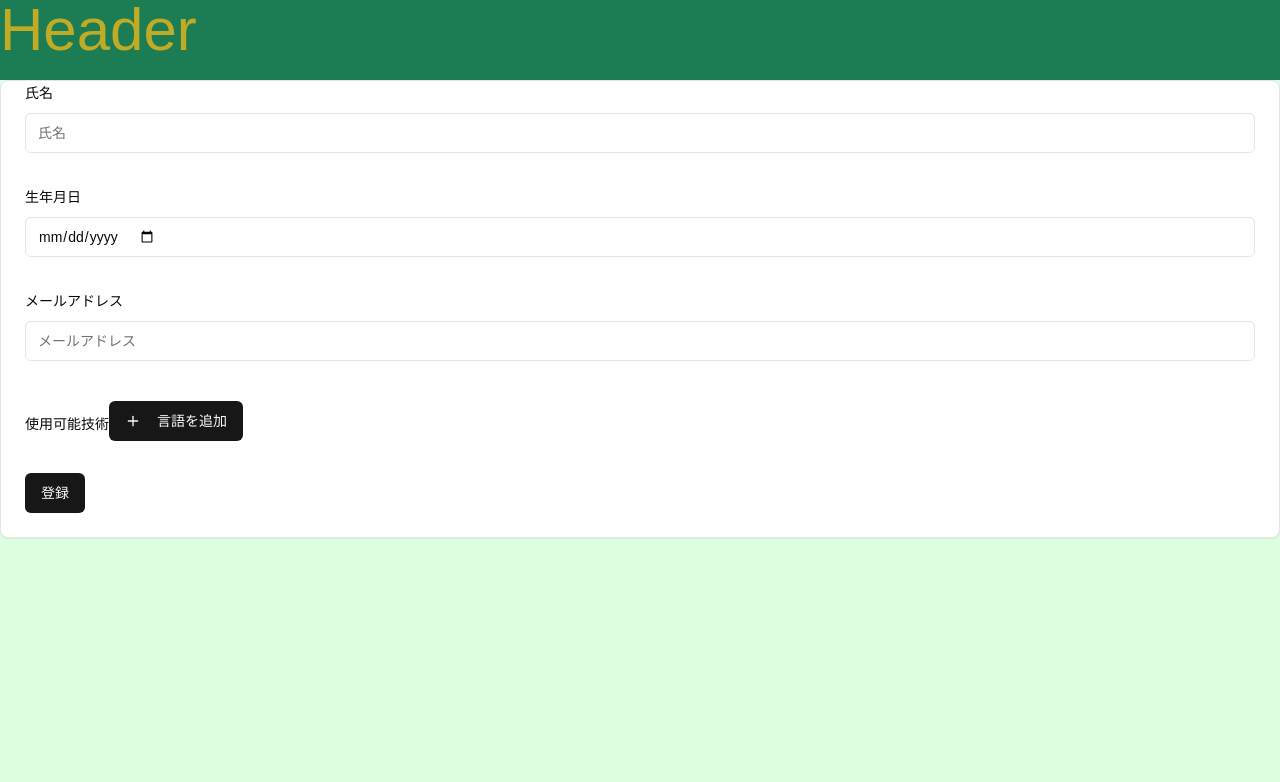
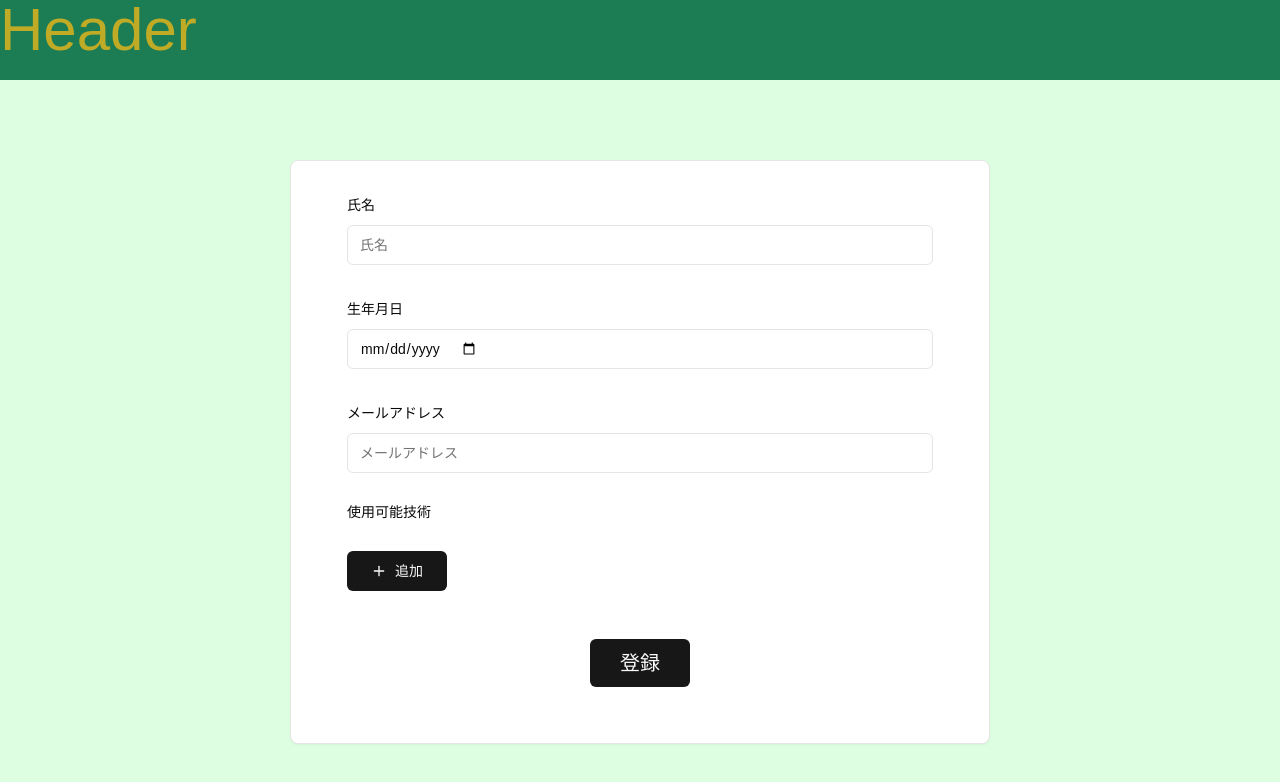
Before and after one commit to RiTa-23/SkillMatching, a Next.js app in the folder frontend/: page /1/edit in a window 1280 px wide. Shown: the top 782 px of the page. Built offline with nearby package versions, Linux system fonts and the light colour scheme.

Commit message:
update:skill入力フォームのui改善#1

```diff
--- a/frontend/src/app/(answerer)/[id]/edit/page.tsx
+++ b/frontend/src/app/(answerer)/[id]/edit/page.tsx
@@ -55,7 +55,8 @@ const ComboboxDemo = () => {
   };
 
   return (
-    <Card>
+    <div className="flex flex-col items-center h-[90vh]">
+      <Card className="w-[80%] max-w-[700px] p-8 mt-20">
         <CardContent>
           <Form {...form}>
             <form onSubmit={form.handleSubmit(onSubmit)} className="space-y-8">
@@ -102,7 +103,7 @@ const ComboboxDemo = () => {
                 control={form.control}
                 name="languages"
                 render={() => (
-                <FormItem>
+                  <FormItem className="flex flex-col space-y-8">
                     <FormLabel>使用可能技術</FormLabel>
                     {fields.map((item, index) => (
                       <LanguagesField
@@ -114,22 +115,26 @@ const ComboboxDemo = () => {
                     ))}
                     <Button
                       type="button"
-                    className="mt-4"
+                      className="w-1/2 max-w-[100px]"
                       onClick={() => append({ id: 0, level: 1 })}
                     >
-                    <Plus className="mr-2" /> 言語を追加
+                      <Plus />
+                      追加
                     </Button>
                     <FormMessage />
                   </FormItem>
                 )}
               />
-            <Button type="submit" className="mt-4">
+              <div className="flex justify-center">
+                <Button type="submit" className="w-[60%] max-w-[100px] text-xl py-6 mt-4">
                   登録
                 </Button>
+              </div>
             </form>
           </Form>
         </CardContent>
       </Card>
+    </div>
   );
 };
 
--- a/frontend/src/components/answer/form/LanguageField.tsx
+++ b/frontend/src/components/answer/form/LanguageField.tsx
@@ -87,7 +87,7 @@ const LanguagesField = ({ form, index, remove }: LanguagesFieldProps) => {
             <Command>
               <CommandInput placeholder="Search language..." />
               <CommandList>
-                <CommandEmpty>No language found.</CommandEmpty>
+                <CommandEmpty>見つかりません</CommandEmpty>
                 <CommandGroup>
                   {languages.map((language) => (
                     <CommandItem
@@ -120,10 +120,9 @@ const LanguagesField = ({ form, index, remove }: LanguagesFieldProps) => {
           variant="destructive"
           onClick={() => remove(index)}
         >
-          <Trash2 className="w-4 h-4" />
+          <Trash2 />
         </Button>
       </div>
-
       <FormField
         control={form.control}
         name={`languages.${index}.level`}
@@ -141,7 +140,7 @@ const LanguagesField = ({ form, index, remove }: LanguagesFieldProps) => {
                     form.setValue(`languages.${index}.level`, value[0])
                   }
                 />
-                <span>{levelLabels[(field.value || 1) - 1] || "初心者"}</span>
+                <span className="w-1/4 pl-4">{levelLabels[(field.value || 1) - 1] || "初心者"}</span>
               </div>
             </FormControl>
             <FormMessage />
```
Lines whose indentation alone changed are shown as unchanged.
